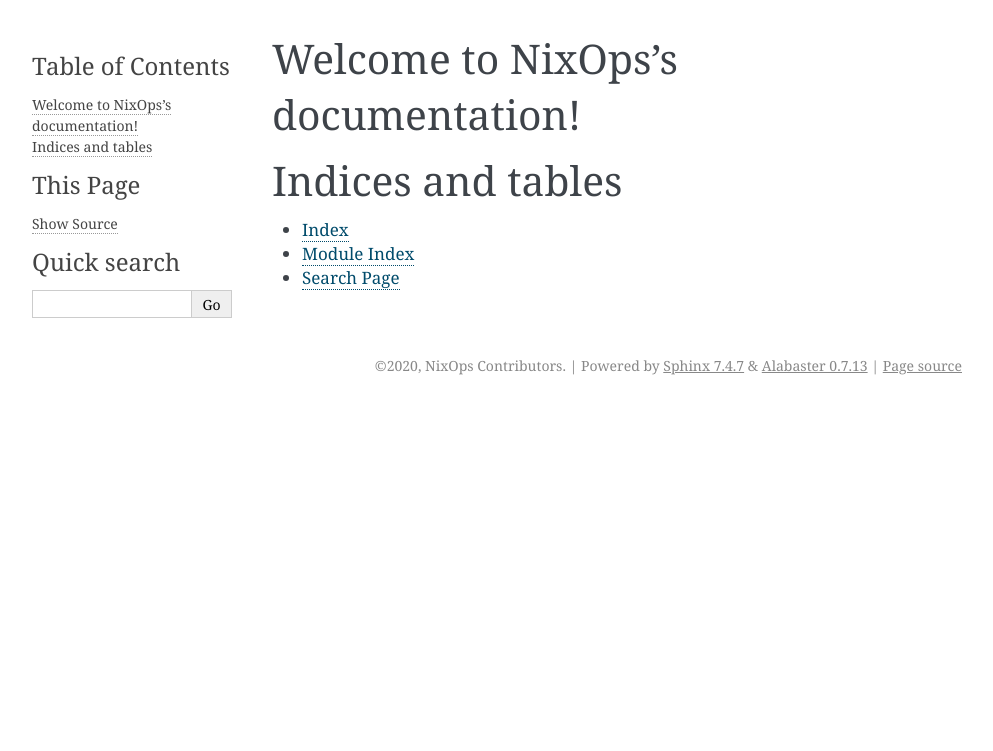
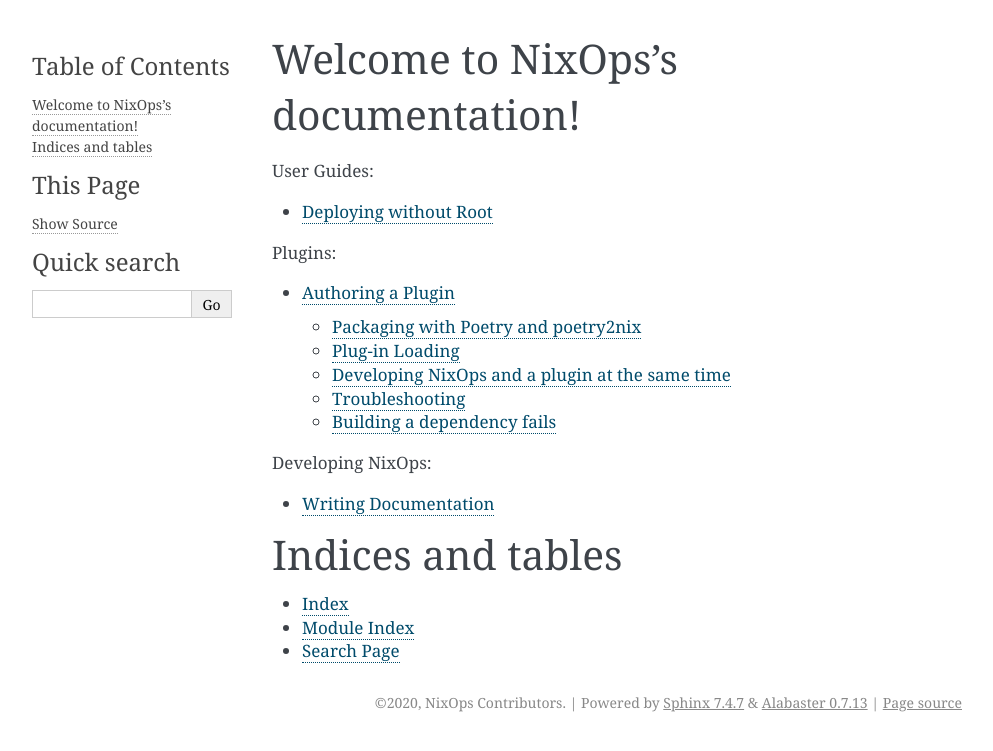
Before and after one commit to NixOS/nixops, a Sphinx documentation site: the page built from doc/index.rst, in a window 1280 px wide. Shown: the top 751 px of the page, without its empty margins (148-1141 px from the left). Built offline with Sphinx 7.4.7, drawn with Linux system fonts in a browser that asks for light colours.

Commit message:
docs: add a live docs loader, and a section on writing docs

```diff
--- a/doc/index.rst
+++ b/doc/index.rst
@@ -7,8 +7,22 @@
 ==================================
 
 .. toctree::
+   :maxdepth: 1
+   :caption: User Guides:
+
+   guides/deploy-without-root
+
+.. toctree::
    :maxdepth: 2
-   :caption: Contents:
+   :caption: Plugins:
+
+   plugins/authoring
+
+.. toctree::
+   :maxdepth: 1
+   :caption: Developing NixOps:
+
+   dev/writing-documentation
 
 
 
```
Also changed, not shown: doc/dev/writing-documentation.rst (added, +30 -0 lines), doc/plugins/authoring.rst (+8 -8 lines), live-docs.py (added, +10 -0 lines).
